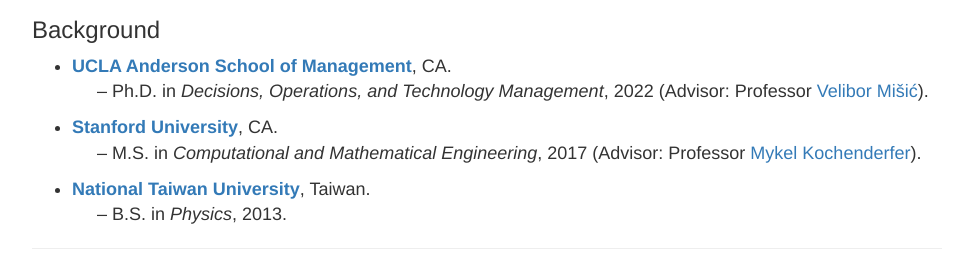
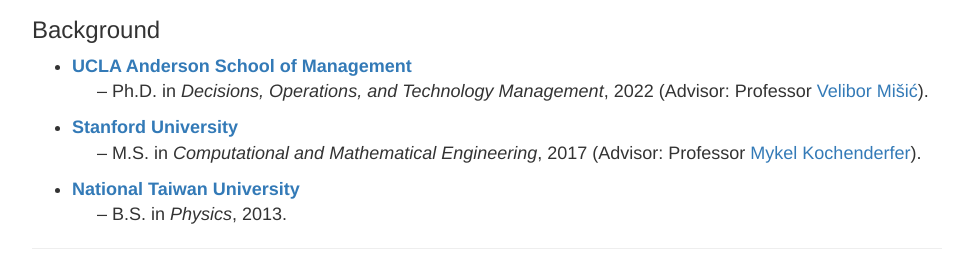
Before and after one commit to yi-chun-chen/yi-chun-chen.github.io, a plain HTML site: page index.html in a window 1280 px wide. Shown: the part 624-890 px from the top of the page, without its empty margins (153-1126 px from the left). Drawn offline with nearby package versions, Linux system fonts and the light colour scheme; some packages are replaced by stand-ins of ours.

Commit message:
Update index.html

```diff
--- a/index.html
+++ b/index.html
@@ -204,15 +204,15 @@ summary {
 <h3>Background</h3>
 <p><font size="4"> </p>
 <ul>
-<li><a href="https://www.anderson.ucla.edu/faculty-and-research/decisions-operations-and-technology-management" target="_blank"><strong>UCLA Anderson School of Management</strong></a>, CA.</br>      – Ph.D. in <em>Decisions, Operations, and Technology Management</em>, 2022 (Advisor: Professor <a href="https://vvmisic.github.io/" target="_blank">Velibor Mišić</a>).</li>
+<li><a href="https://www.anderson.ucla.edu/faculty-and-research/decisions-operations-and-technology-management" target="_blank"><strong>UCLA Anderson School of Management</strong></a></br>      – Ph.D. in <em>Decisions, Operations, and Technology Management</em>, 2022 (Advisor: Professor <a href="https://vvmisic.github.io/" target="_blank">Velibor Mišić</a>).</li>
 </ul>
 
 <ul>
-<li><a href="https://icme.stanford.edu/" target="_blank"><strong>Stanford University</strong></a>, CA.</br>      – M.S. in <em>Computational and Mathematical Engineering</em>, 2017 (Advisor: Professor <a href="http://mykel.kochenderfer.com/" target="_blank">Mykel Kochenderfer</a>).</li>
+<li><a href="https://icme.stanford.edu/" target="_blank"><strong>Stanford University</strong></a></br>      – M.S. in <em>Computational and Mathematical Engineering</em>, 2017 (Advisor: Professor <a href="http://mykel.kochenderfer.com/" target="_blank">Mykel Kochenderfer</a>).</li>
 </ul>
 
 <ul>
-<li><a href="https://www.ntu.edu.tw/english/index.html" target="_blank"><strong>National Taiwan University</strong></a>, Taiwan.</br>      – B.S. in <em>Physics</em>, 2013.</li>
+<li><a href="https://www.ntu.edu.tw/english/index.html" target="_blank"><strong>National Taiwan University</strong></a></br>      – B.S. in <em>Physics</em>, 2013.</li>
 </ul>
 <hr />
 </div>
```
